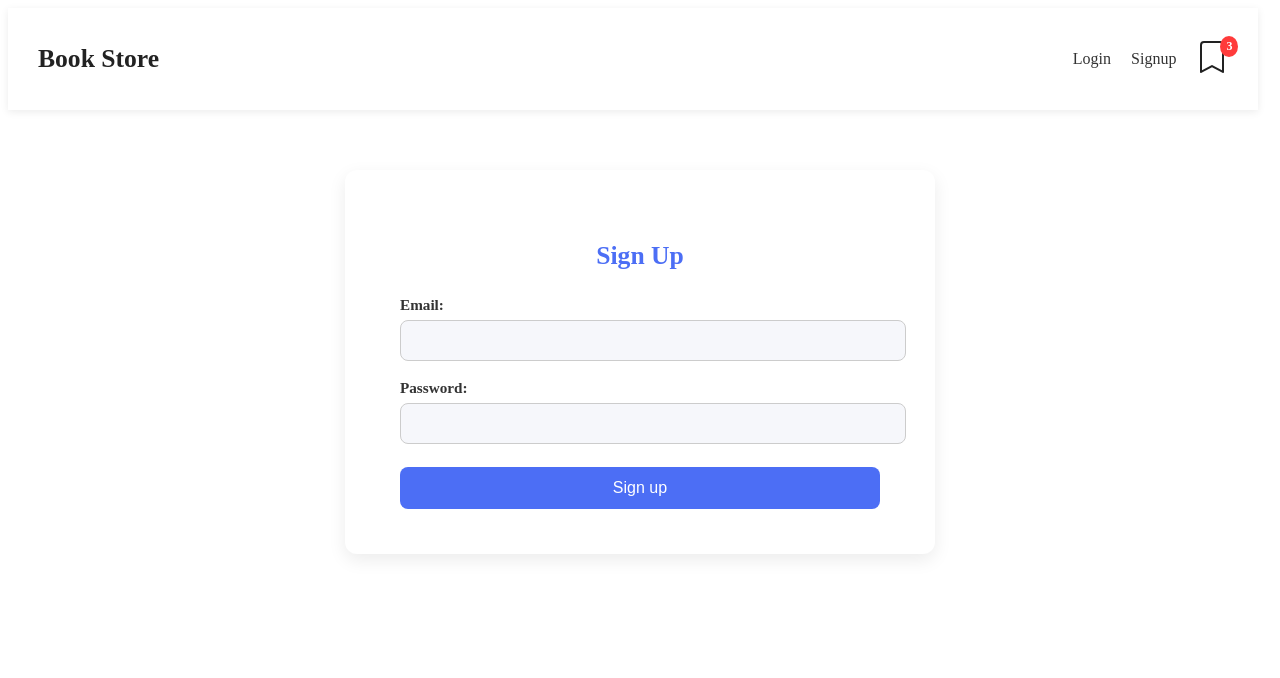
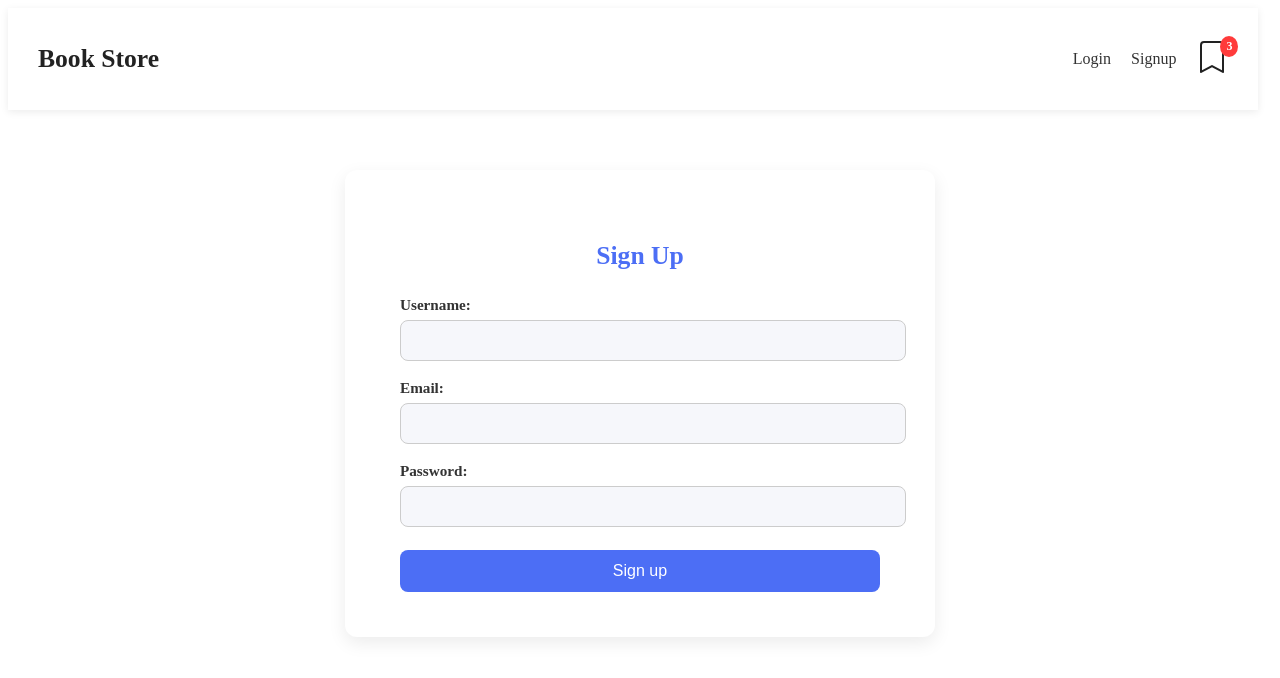
Before and after one commit to Yassin-Elmahdy123/Al-Zanqa-group, a React (Vite) app in the folder frontend/: page /signup in a window 1280 px wide. Shown: the top 678 px of the page. Built offline with nearby package versions, Linux system fonts and the light colour scheme.

Commit message:
Add username input field

```diff
--- a/frontend/src/pages/LoginSignup/Signup.jsx
+++ b/frontend/src/pages/LoginSignup/Signup.jsx
@@ -16,6 +16,12 @@ const Signup = () => {
     return (
         <form className="signup" onSubmit={handleSubmit}>
             <h3>Sign Up</h3>
+
+            <label>Username:</label>
+            <input
+            type="text"
+            />
+
             <label>Email:</label>
             <input
             type="email"
```
